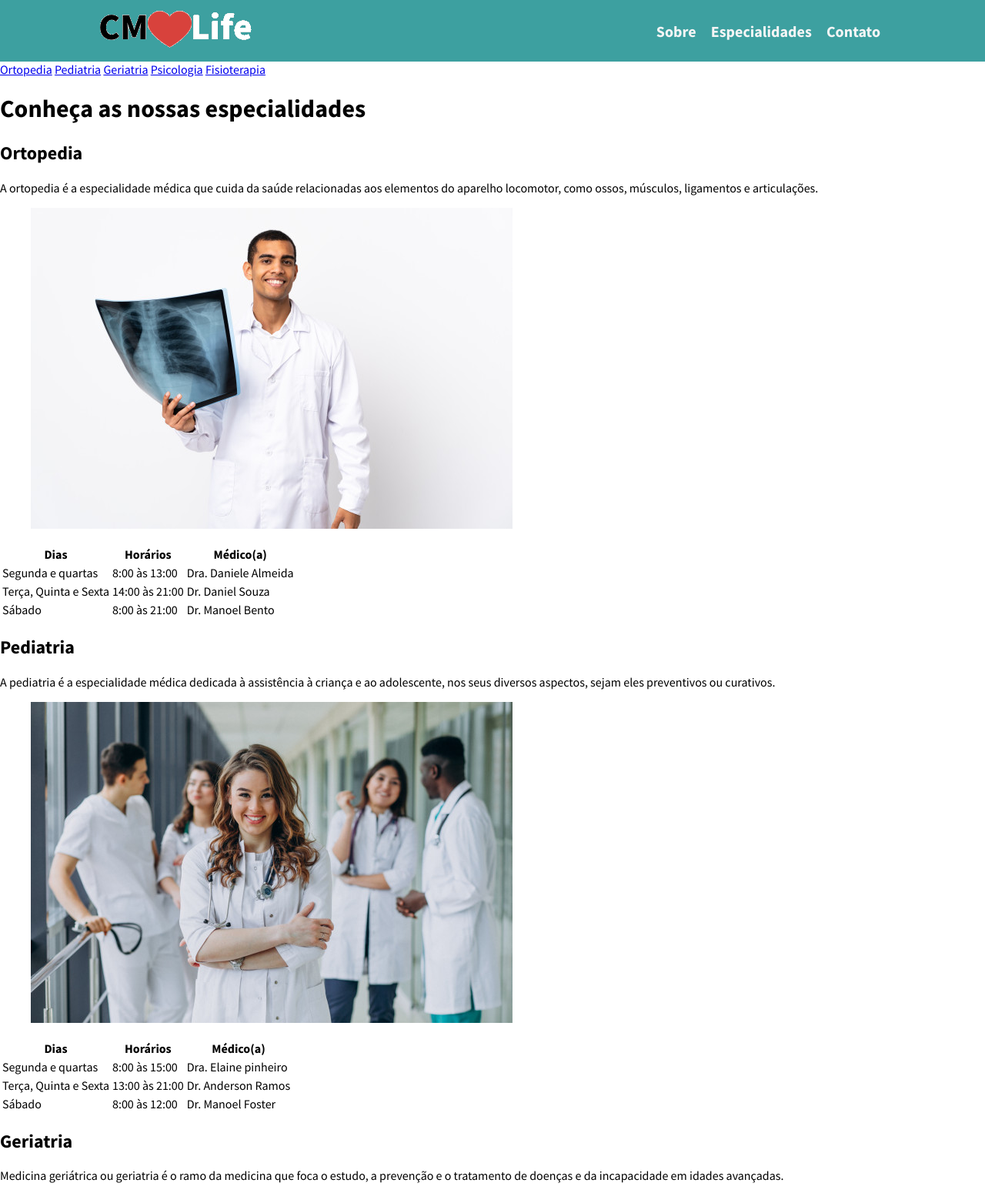
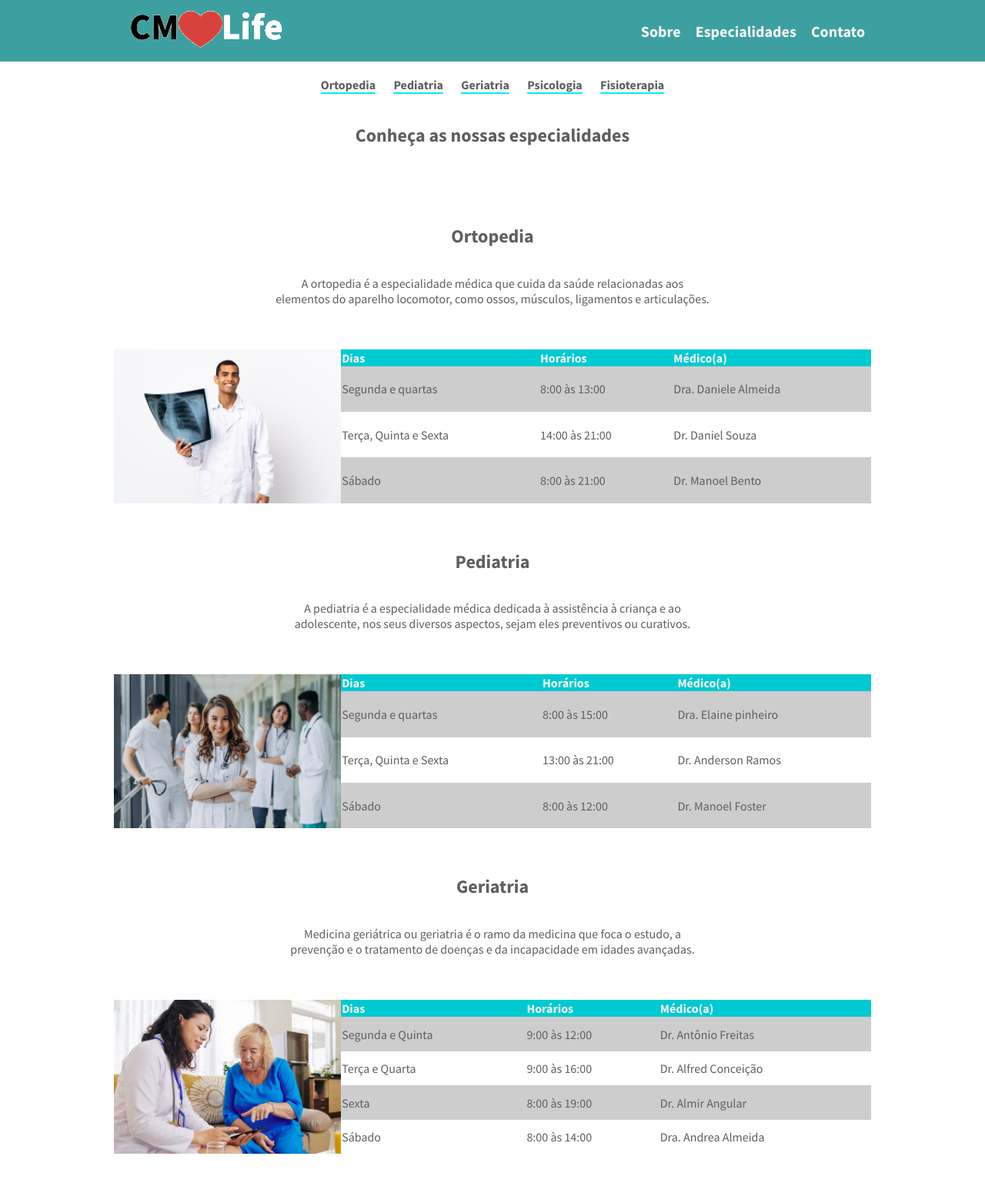
Before and after one commit to diego105xz/Prj_clinica-medica, a plain HTML site: page clinica-medica/especialidades.html in a window 1280 px wide. Shown: the top 1550 px of the page at 77% size. Drawn offline with Linux system fonts and the light colour scheme.

Commit message:
Versão 1.5.0
Foi aplicado estilo na página especialista.html

```diff
--- a/clinica-medica/especialidades.html
+++ b/clinica-medica/especialidades.html
@@ -5,7 +5,7 @@
     <meta charset="UTF-8">
     <meta name="viewport" content="width=device-width, initial-scale=1.0">
     <title>CMLife - Especialidades</title>
-    <link rel="stylesheet" href="css/estilo.css">
+    <link rel="stylesheet" href="estilo-especialidades.css">
     <link rel="stylesheet" href="https://fonts.googleapis.com/css2?family=Source+Sans+Pro:ital,wght@0,200;0,300;0,400;0,600;0,700;0,900;1,200;1,300;1,400;1,600;1,700;1,900&display=swap
     s">
 </head>
@@ -26,6 +26,7 @@
         </div>
     </Header>
     <main>
+        <section class="container-especialidades">
             <nav>
                 <a href="#ortopedia">Ortopedia</a>
                 <a href="#pediatria">Pediatria</a>
@@ -36,16 +37,17 @@
             <div>
                 <h1>Conheça as nossas especialidades</h1>
             </div>
+        </section>
         <section id="ortopedia">
-            <div>
+            <div class="especialidade-sub-titulo">
                 <h2>Ortopedia</h2>
-                <p>A ortopedia é a especialidade médica que cuida da saúde relacionadas aos elementos do aparelho
+                <p>A ortopedia é a especialidade médica que cuida da saúde relacionadas aos</br> elementos do aparelho
                     locomotor, como ossos, músculos, ligamentos e articulações.</p>
             </div>
-            <div>
-                <figure>
+            <div class="box-tabela">
+
                 <img src="assets/ortopedia.png" alt="ortopedia">
-                </figure>
+
                 <table>
                     <thead>
                         <tr>
@@ -74,16 +76,16 @@
                 </table>
             </div>
         </section>
-        <section id="pediatra">
-            <div>
+        <section id="pediatria">
+            <div class="especialidade-sub-titulo">
                 <h2>Pediatria</h2>
-                <p>A pediatria é a especialidade médica dedicada à assistência à criança e ao adolescente, nos seus
+                <p>A pediatria é a especialidade médica dedicada à assistência à criança e ao </br>adolescente, nos seus
                     diversos aspectos, sejam eles preventivos ou curativos.</p>
             </div>
-            <div>
-                <figure>
+            <div class="box-tabela">
+
                 <img src="assets/pediatra2.png" alt="pediatra">
-                </figure>
+
                 <table>
                     <thead>
                         <tr>
@@ -113,15 +115,15 @@
             </div>
         </section>
         <section id="geriatria">
-            <div>
+            <div class="especialidade-sub-titulo">
                 <h2>Geriatria</h2>
-                <p>Medicina geriátrica ou geriatria é o ramo da medicina que foca o estudo, a prevenção e o tratamento
+                <p>Medicina geriátrica ou geriatria é o ramo da medicina que foca o estudo, a </br> prevenção e o tratamento
                     de doenças e da incapacidade em idades avançadas.</p>
             </div>
-            <div>
-                <figure>
+            <div class="box-tabela">
+
                 <img src="assets/geriatra.png" alt="geriatria">
-                </figure>
+
                 <table>
                     <thead>
                         <tr>
@@ -156,14 +158,15 @@
             </div>
         </section>
         <section id="psicologia">
-            <div>
+            <div class="especialidade-sub-titulo">
                 <h2>Psicologia</h2>
-                <p>Psicologia é a especialidade médica que trata da mente, do estudo e análise de seus processos e comportamento de indivíduos e grupos humanos em diferentes situações.</p>
+                <p>Psicologia é a especialidade médica que trata da mente, do estudo e análise de seus</br> processos e
+                    comportamento de indivíduos e grupos humanos em diferentes situações.</p>
             </div>
-            <div>
-                <figure>
+            <div class="box-tabela">
+
                 <img src="assets/psicologo.png" alt="psicologia">
-                </figure>
+
                 <table>
                     <thead>
                         <tr>
@@ -193,14 +196,15 @@
             </div>
         </section>
         <section id="fisioterapia">
-            <div>
+            <div class="especialidade-sub-titulo">
                 <h1>Fisioterapia</h1>
-                <p>Fisioterapia é uma ciência da saúde aplicada ao estudo, diagnóstico, prevenção e tratamento de disfunções e cinéticas funcionais de órgãos e sistemas.</p>
+                <p>Fisioterapia é uma ciência da saúde aplicada ao estudo, diagnóstico, prevenção e</br> tratamento de
+                    disfunções e cinéticas funcionais de órgãos e sistemas.</p>
             </div>
-            <div>
-                <figure>
+            <div class="box-tabela">
+
                 <img src="assets/fisioterapia.png" alt="fisioterapia">
-                </figure>
+
                 <table>
                     <thead>
                         <tr>
--- /dev/null
+++ b/clinica-medica/estilo-especialidades.css
@@ -0,0 +1,124 @@
+* {
+
+    box-sizing: border-box;
+}
+
+body{
+    margin: 0 auto;
+    font-family: 'Source Sans Pro', sans-serif;
+
+
+}
+
+header{
+    background-color:rgb(61, 160, 160);
+}
+
+.conteudo-topo{
+    max-width: 1024px;
+    margin: 0 auto;
+    display: flex;
+    justify-content: center;
+    align-items: center;
+    background-color:rgb(61, 160, 160);
+    height: 80px;
+    display: flex;
+    justify-content: space-between;
+}
+
+.links-topo a{
+    text-decoration: none;
+    color: whitesmoke;
+    font-size: 20px;
+    font-weight: bold;
+    padding: 8px;
+}
+
+.links-topo a:hover{
+    color:teal;
+}
+/*Fim do Header*/
+/*Começo Main*/
+.container-especialidades{
+    max-width: 1024px;
+    margin: auto;
+    display: flex;
+    align-items: center;
+    flex-direction: column;
+    padding: 20px;
+}
+.container-especialidades a{
+    text-decoration: none;
+    border-bottom: 2px solid rgb(0, 238, 255);
+    margin-left: 10px;
+    margin-right: 10px;
+    color: rgb(95, 95, 95);
+    font-weight: bold;
+}
+.container-especialidades a:hover{
+    color:teal;
+}
+.container-especialidades{
+    color: rgb(95, 95, 95);
+}
+
+.especialidade-sub-titulo {
+    display: flex;
+    flex-direction: column;
+    text-align: center;
+}
+.box-tabela{
+    display: flex;
+    height: 240px;
+    margin: 0 auto;
+    max-width: 1024px;
+
+}
+div{
+    padding: 20px;
+}
+
+.especialidade-sub-titulo h2, .especialidade-sub-titulo p{
+    color: rgb(95, 95, 95);
+}
+.box-tabela img{
+    width: 30%;
+    height: 100%;
+}
+
+.box-tabela table{
+    border-spacing: 0;
+    text-align: left;
+    width: 70%;
+    height: 100%;
+}
+
+.box-tabela thead tr {
+    background-color: #00cad1;
+    color: whitesmoke
+
+}
+
+.box-tabela tbody tr:nth-of-type(2n+1) {
+    background-color: #cdcdcd;
+    border: 1px solid #f1f1f1;
+  }
+
+.box-tabela td{
+    color: rgb(95, 95, 95);
+}
+/*Fim do Main*/
+/*Começo Rodapé*/
+footer{
+    background-color:rgb(61, 160, 160);
+    margin: 0 auto;
+}
+
+.rodape{
+    display: flex;
+    flex-direction: column;
+    align-items: center;
+    text-align: center;
+    color: whitesmoke;
+}
+/*Fim do Rodapé*/
```
Lines whose indentation alone changed are shown as unchanged.
